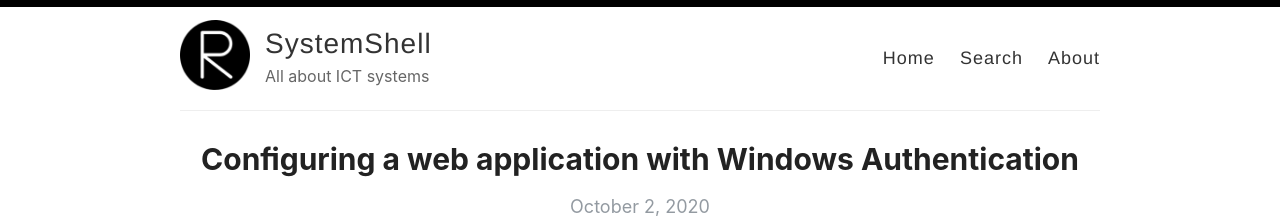
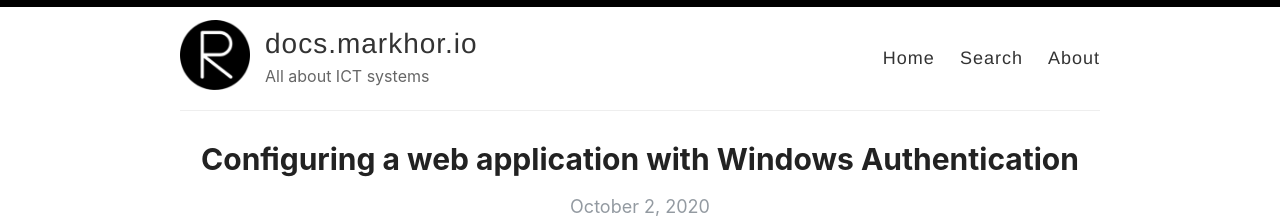
Before and after one commit to shahbaz-ahmad/shahbaz-ahmad.github.io, a Jekyll site: the page built from index.html, in a window 1280 px wide. Shown: the top 222 px of the page. Built offline with Jekyll 4.4.1, drawn with Linux system fonts in a browser that asks for light colours; the list of posts is cut into pages by our own code.

Commit message:
update header

```diff
--- a/_config.yml
+++ b/_config.yml
@@ -3,7 +3,7 @@
 #
 
 # Name of your site (displayed in the header)
-name: SystemShell
+name: docs.markhor.io
 
 # Name of the author
 author: Shahbaz Ahmad
```
